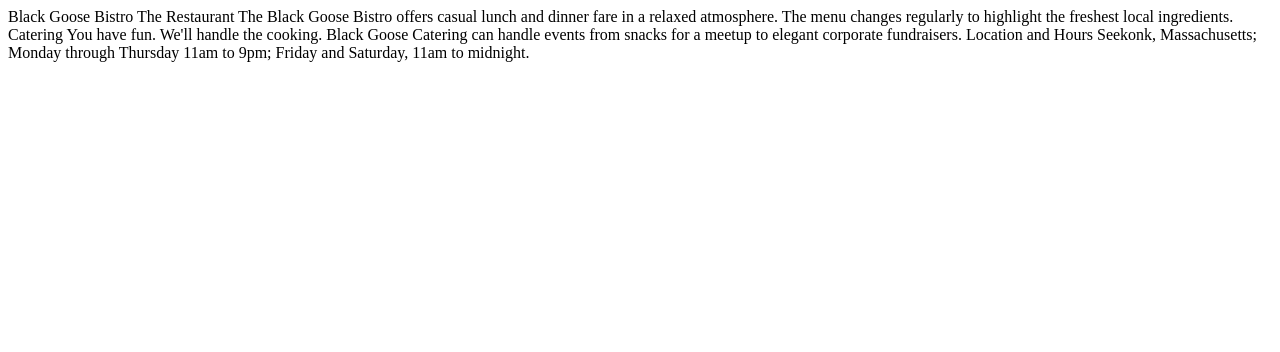
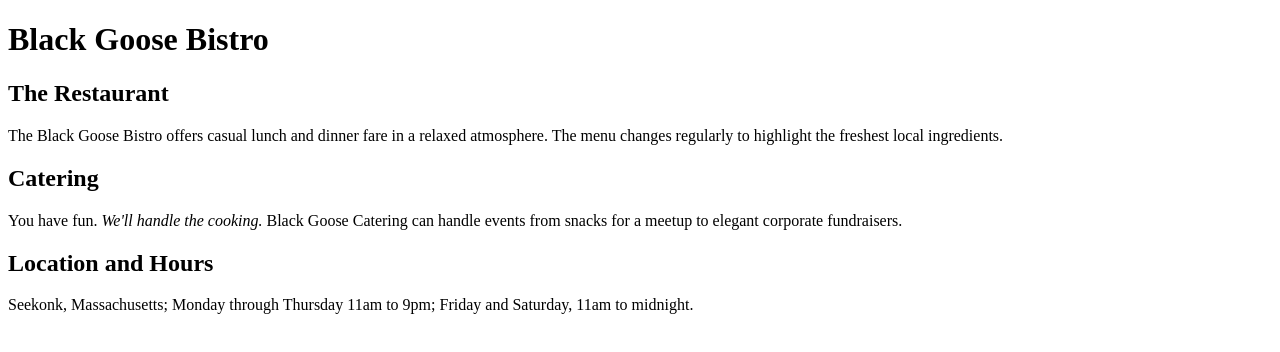
Before and after one commit to kevinctofel/CIS114, a plain HTML site: page Chapter4/bistro/index.html in a window 1280 px wide. Drawn offline with Linux system fonts and the light colour scheme.

Commit message:
Added elements for homework

```diff
--- a/Chapter4/bistro/index.html
+++ b/Chapter4/bistro/index.html
@@ -6,18 +6,18 @@
 </head>
 
 <body>
-Black Goose Bistro
+<h1>Black Goose Bistro</h1>
 
-The Restaurant
-The Black Goose Bistro offers casual lunch and dinner fare in a relaxed
+<h2>The Restaurant</h2>
+<p>The Black Goose Bistro offers casual lunch and dinner fare in a relaxed
 atmosphere. The menu changes regularly to highlight the freshest local
-ingredients.
+ingredients.</p>
 
-Catering
-You have fun. We'll handle the cooking. Black Goose Catering can handle
+<h2>Catering</h2>
+You have fun. <em>We'll handle the cooking.</em> Black Goose Catering can handle
 events from snacks for a meetup to elegant corporate fundraisers.
 
-Location and Hours
+<h2>Location and Hours</h2>
 Seekonk, Massachusetts;
 Monday through Thursday 11am to 9pm; Friday and Saturday, 11am to
 midnight.
```
